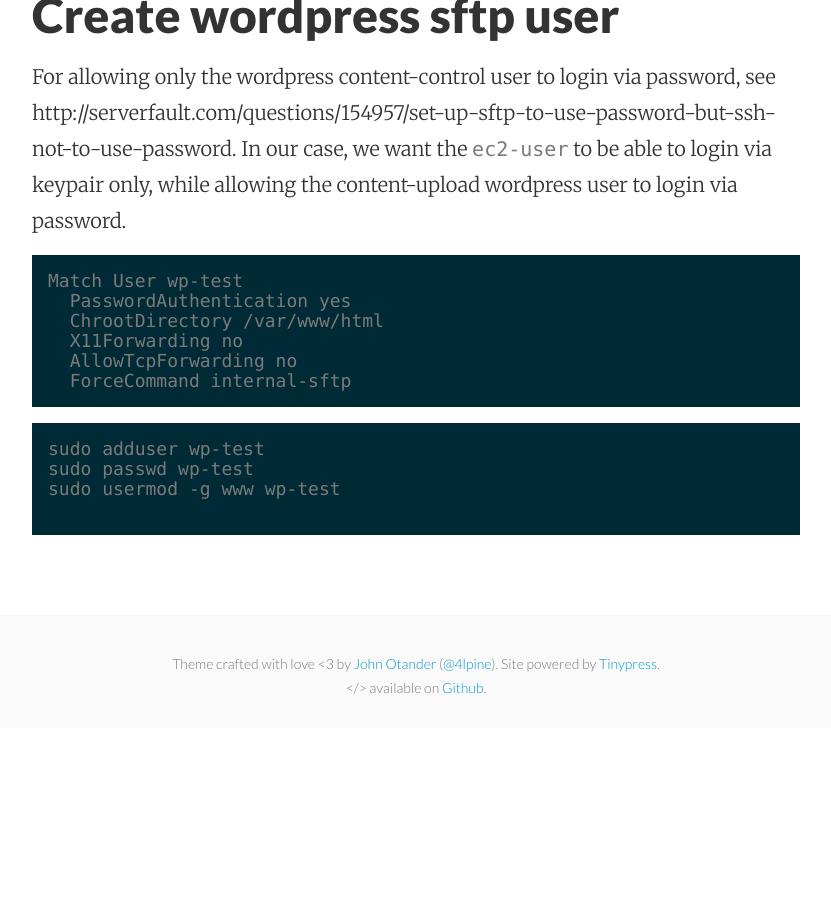
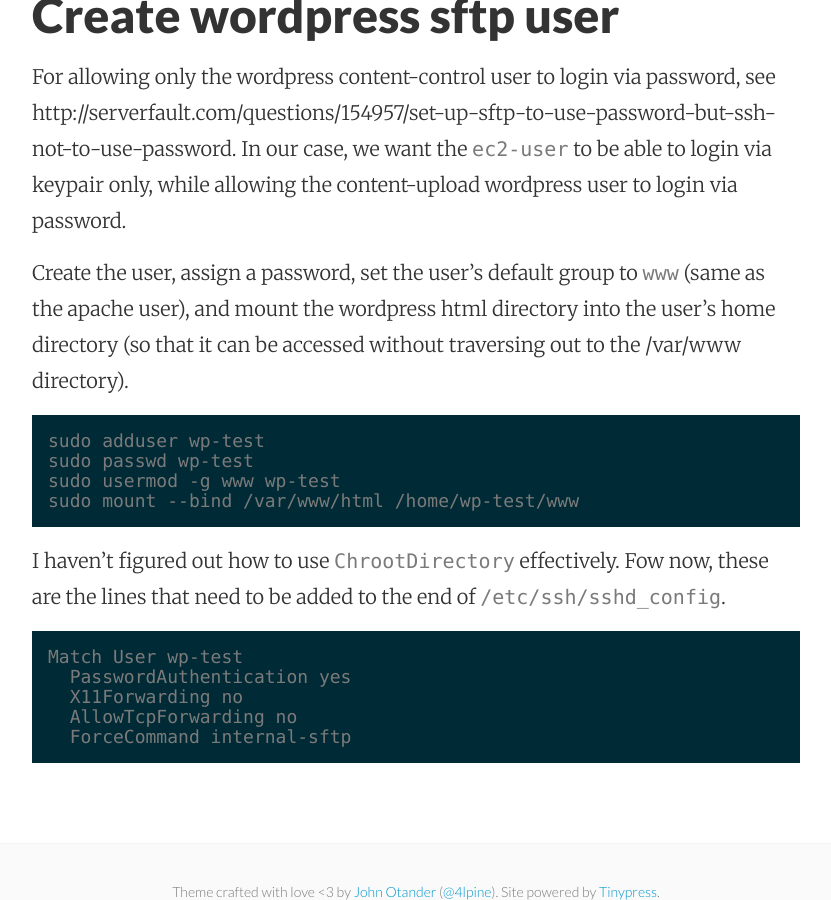
Before and after one commit to mattymaloney/mattymaloney.github.io, a Jekyll site: the page built from _posts/2016-04-12-wordpress-aws-vpc-ec2-linux-rds-mariadb.md, in a window 1280 px wide and 900 px high, scrolled down 2862 px. Shown: the whole window, without its empty margins (224-1055 px from the left). Built offline with Jekyll 4.4.1, drawn with Linux system fonts in a browser that asks for light colours; before the commit the page ends 3590 px from its top, so only the background shows below that.

Commit message:
Updated 2016-04-12-wordpress-aws-vpc-ec2-linux-rds-mariadb.md

````diff
--- a/_posts/2016-04-12-wordpress-aws-vpc-ec2-linux-rds-mariadb.md
+++ b/_posts/2016-04-12-wordpress-aws-vpc-ec2-linux-rds-mariadb.md
@@ -75,18 +75,21 @@ find /var/www -type f -exec sudo chmod 0664 {} \;
 
 For allowing only the wordpress content-control user to login via password, see http://serverfault.com/questions/154957/set-up-sftp-to-use-password-but-ssh-not-to-use-password. In our case, we want the `ec2-user` to be able to login via keypair only, while allowing the content-upload wordpress user to login via password.
 
-```
-Match User wp-test
-  PasswordAuthentication yes
-  ChrootDirectory /var/www/html
-  X11Forwarding no
-  AllowTcpForwarding no
-  ForceCommand internal-sftp
-```
+Create the user, assign a password, set the user's default group to `www` (same as the apache user), and mount the wordpress html directory into the user's home directory (so that it can be accessed without traversing out to the /var/www directory).
 
 ```
 sudo adduser wp-test
 sudo passwd wp-test
 sudo usermod -g www wp-test
+sudo mount --bind /var/www/html /home/wp-test/www
+```
+
+I haven't figured out how to use `ChrootDirectory` effectively. Fow now, these are the lines that need to be added to the end of `/etc/ssh/sshd_config`.
 
 ```
+Match User wp-test
+  PasswordAuthentication yes
+  X11Forwarding no
+  AllowTcpForwarding no
+  ForceCommand internal-sftp
+```
````
